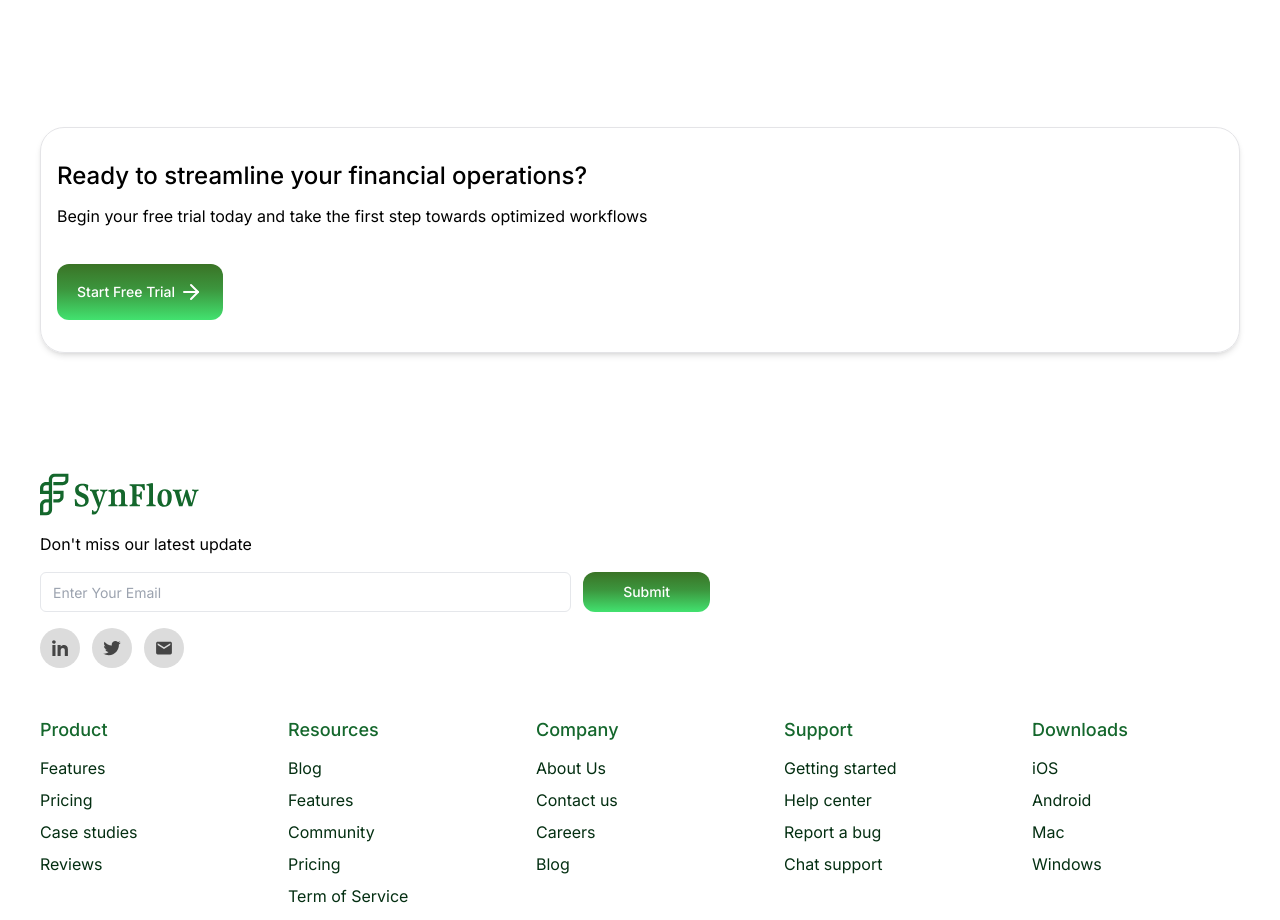
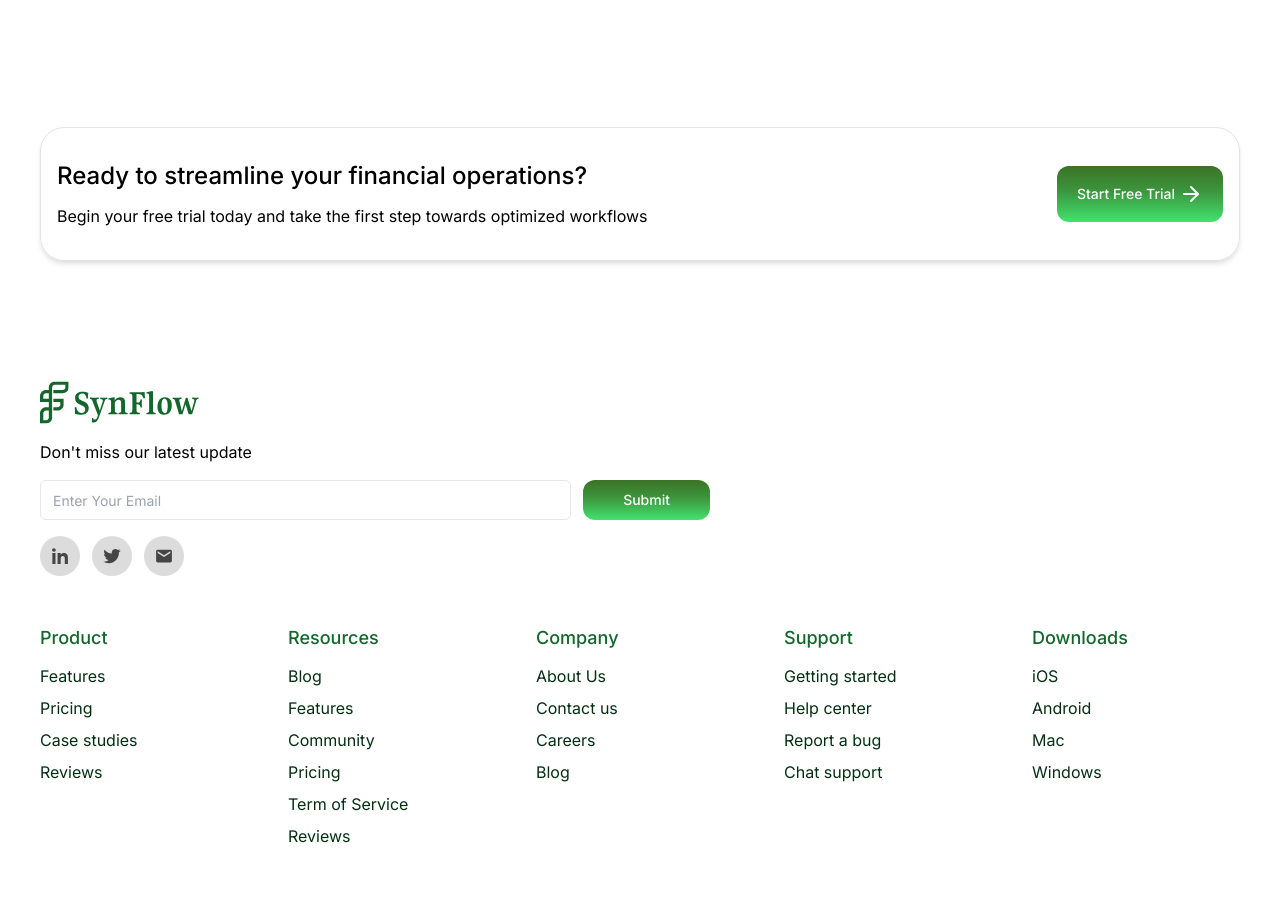
Before and after one commit to DaramolaD/synflow, a Next.js app: page / in a window 1280 px wide. Shown: the part 4980-5900 px from the top of the page. Built offline with nearby package versions, Linux system fonts and the light colour scheme.

Commit message:
modify the cta style

```diff
--- a/src/components/organism/CTA.tsx
+++ b/src/components/organism/CTA.tsx
@@ -5,7 +5,7 @@ import { ArrowRight } from "lucide-react";
 const CTA = () => {
   return (
     <div className="sectionContainer flex flex-col gap-6 px-5 md:px-10 py-5">
-      <div className="flex flex-col border px-4 py-8 border-dark-70 rounded-3xl gap-9 shadow-md">
+      <div className="flex flex-col items-start justify-between md:flex-row md:items-center border px-4 py-8 border-dark-70 rounded-3xl gap-9 shadow-md">
         <div className="flex flex-col gap-3">
           <p className="text-2xl font-medium">
             Ready to streamline your financial operations?
```
